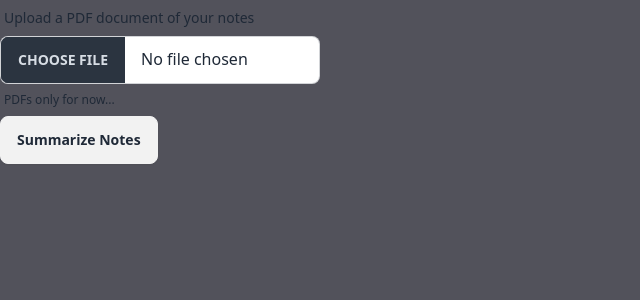
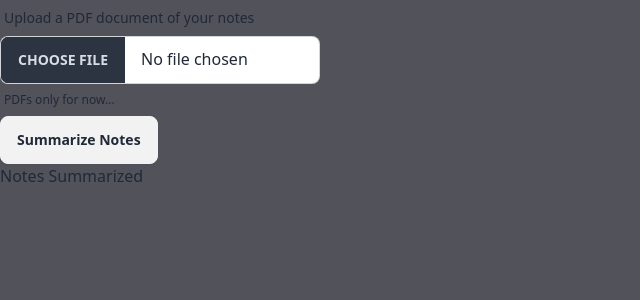
Before and after one commit to rosario-je/StudyfAIPOC, a React (Vite) app in the folder client/: page / in a window 1280 px wide. Shown: the top 300 px of the page, without its empty margins (0-640 px from the left). Built offline with nearby package versions, Linux system fonts and the light colour scheme.

Commit message:
Enhance UserInput component to summarize PDF content and display results

```diff
--- a/client/src/Pages/UserInput.jsx
+++ b/client/src/Pages/UserInput.jsx
@@ -1,21 +1,22 @@
-import { useState } from "react";
-import pdfToText from 'react-pdftotext'
-import axios from 'axios'
+import { useEffect, useState } from "react";
+import pdfToText from "react-pdftotext";
+import axios from "axios";
+import UserOutput from "./UserOutput";
 
 const UserInput = () => {
   const [file, setFile] = useState(null);
   const [pdfText, setPDFText] = useState(null);
+  const [summarizedText, setSummarizedText] = useState(null);
 
   //step 1 - get the user file
   const handlePDF = (e) => {
     setFile(e.target.files[0]);
-  }
+  };
 
   //Step 2 - handle Summarize Notes button
   const handlePDFText = async () => {
     try {
       const text = await pdfToText(file);
-      console.log(text);
       setPDFText(text);
       await handlePDFUpload(text);
     } catch (error) {
@@ -26,20 +27,28 @@ const UserInput = () => {
   //Step 3 - send the text to the server
   const handlePDFUpload = async (text) => {
     try {
-      const response = await axios.post('/api/pdfUpload', { pdfContent: text });
-      console.log(response.data);
+      const response = await axios.post("/api/summarize", { pdfContent: text });
+      console.log("This is the API call response:", response.data);
+      setSummarizedText(response.data);
     } catch (error) {
       console.error("Failed to upload PDF", error);
     }
   };
 
+  useEffect(() => {
+    console.log("Summarized Text:", summarizedText);
+  }, [summarizedText]);
+
   return (
     <section>
       <label className="form-control w-full max-w-xs">
         <div className="label">
-          <span className="label-text">Upload a PDF document of your notes</span>
+          <span className="label-text">
+            Upload a PDF document of your notes
+          </span>
         </div>
-        <input onChange={handlePDF}
+        <input
+          onChange={handlePDF}
           type="file"
           accept="application/pdf"
           className="file-input file-input-bordered w-full max-w-xs"
@@ -52,6 +61,11 @@ const UserInput = () => {
       <button className="btn" onClick={handlePDFText}>
         <h1>Summarize Notes</h1>
       </button>
+      <h1>Notes Summarized</h1>
+      {summarizedText &&
+        Object.values(summarizedText).map((topic, index) => (
+          <UserOutput key={index} {...topic} />
+        ))}
     </section>
   );
 };
```
